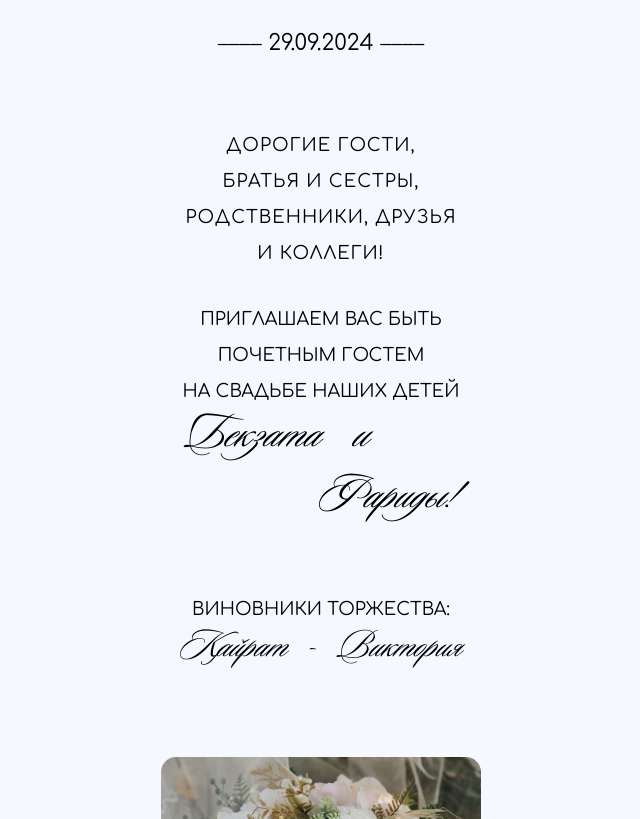
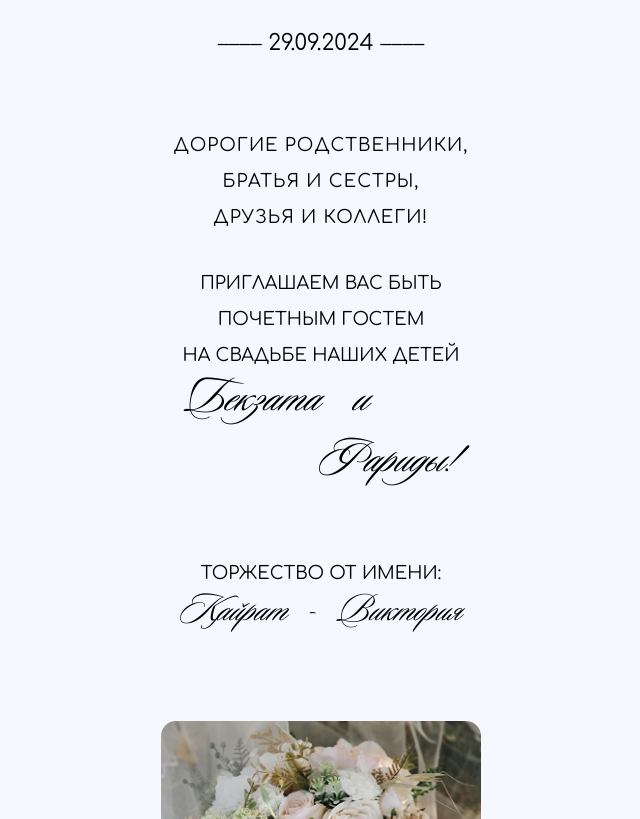
Before and after one commit to azzarett/bekzat, a React (Vite) app: page /ru in a window 1280 px wide. Shown: the part 701-1520 px from the top of the page, without its empty margins (319-959 px from the left). Built offline with nearby package versions, Linux system fonts and the light colour scheme.

Commit message:
chore: Update MainRu component text

```diff
--- a/src/components/MainRu/Main.tsx
+++ b/src/components/MainRu/Main.tsx
@@ -11,10 +11,9 @@ export const MainRu = () => {
   return (
     <div className={styles.wrapper}>
       <div className={styles.textContainer} data-aos="fade-down">
-        <p className={styles.text}>дорогие гости,</p>
+        <p className={styles.text}>дорогие родственники,</p>
         <p className={styles.text}>братья и сестры,</p>
-        <p className={styles.text}>родственники, друзья </p>
-        <p className={styles.text}>и коллеги!</p>
+        <p className={styles.text}>друзья и коллеги!</p>
       </div>
       <div className={styles.textContainer2} data-aos="fade-down">
         <p className={styles.text}>Приглашаем Вас быть</p>
@@ -26,7 +25,7 @@ export const MainRu = () => {
         </span>
       </div>
       <div className={styles.textContainer2} data-aos="fade-down">
-        <p className={styles.text}>виновники торжества: </p>
+        <p className={styles.text}>Торжество от имени: </p>
         <span className={styles.nameContainer}>
           <p className={styles.name}>Қайрат - Виктория</p>
         </span>
```
